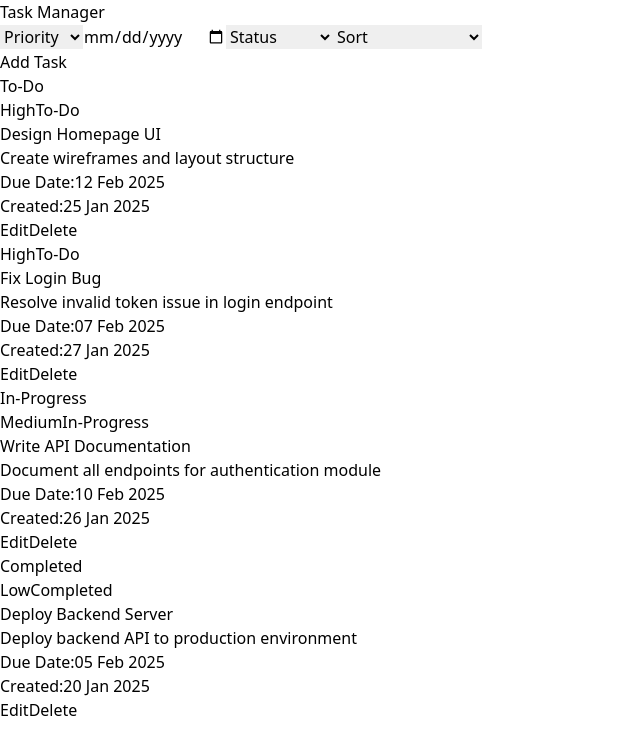
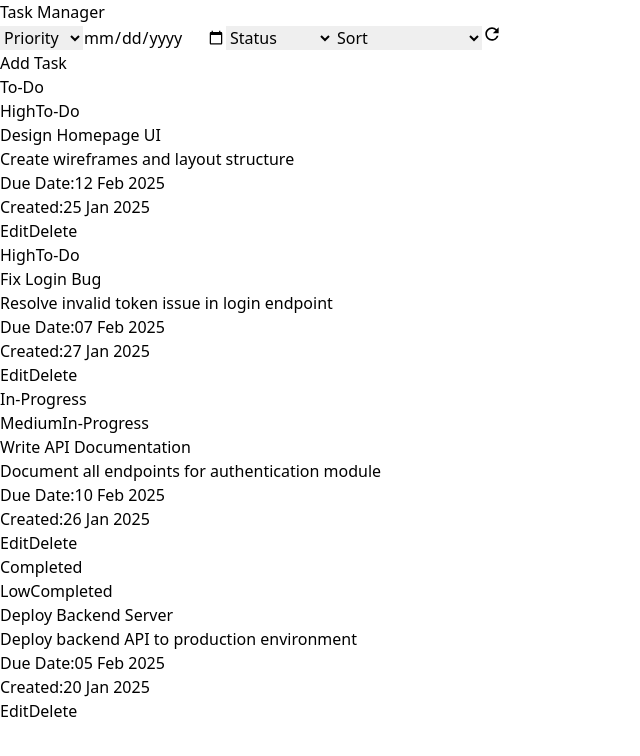
Before and after one commit to suman987654432/Sunstone_Frontend_Assignment, a React app: page / in a window 1280 px wide. Shown: the top 756 px of the page, without its empty margins (0-640 px from the left). Built offline with nearby package versions, Linux system fonts and the light colour scheme; the HTML template or start-up script is replaced by a standard one.

Commit message:
add reset option in filter option

```diff
--- a/package.json
+++ b/package.json
@@ -15,6 +15,7 @@
     "postcss": "^8.5.6",
     "react": "^19.2.0",
     "react-dom": "^19.2.0",
+    "react-icons": "^5.5.0",
     "tailwindcss": "^3.4.18"
   },
   "devDependencies": {
--- a/src/components/Navbar.jsx
+++ b/src/components/Navbar.jsx
@@ -1,4 +1,6 @@
-const Navbar = ({ onAddTask, onFilter, onSort }) => {
+import { MdRefresh } from "react-icons/md";
+
+const Navbar = ({ onAddTask, onFilter, onSort, onReset }) => {
   return (
     <nav className="flex flex-col md:flex-row items-center justify-between gap-3 px-4 md:px-6 py-3 bg-gray-200 border-b border-gray-300 sticky top-0 z-10">
       <h2 className="text-xl font-semibold">Task Manager</h2>
@@ -41,6 +43,14 @@ const Navbar = ({ onAddTask, onFilter, onSort }) => {
           <option value="closest">Closest Due Date</option>
         </select>
 
+        <button
+          onClick={onReset}
+          className="px-3 py-1 text-sm md:text-base bg-red-500 text-white rounded-md hover:bg-red-600 transition flex items-center gap-1"
+          title="Reset Filters"
+        >
+          <MdRefresh size={20} />
+        </button>
+
       </div>
 
 
--- a/src/pages/Dashboard.jsx
+++ b/src/pages/Dashboard.jsx
@@ -45,7 +45,7 @@ const Dashboard = () => {
     setTasks(updatedTasks);
   }
   // sort and filter logic
-  const getProcessedTasks = () => {
+  const TaskProcess = () => {
     let result = [...tasks];
 
     if (filters.priority) {
@@ -92,7 +92,11 @@ const Dashboard = () => {
         onFilter={(type, value) =>
           setFilters((prev) => ({ ...prev, [type]: value }))
         }
-        onSort={(value) => setSortBy(value)} />
+        onSort={(value) => setSortBy(value)}
+        onReset={() => {
+          setFilters({ priority: "", dueDate: "", status: "" });
+          setSortBy("");
+        }} />
       {showForm && (
         <TaskForm
           editingTask={editingTask}
@@ -116,7 +120,7 @@ const Dashboard = () => {
               >
                 <h3 className="text-base md:text-lg font-semibold mb-2 md:mb-3 text-center">To-Do</h3>
 
-                {getProcessedTasks().filter((t) => t.status === "To-Do")
+                {TaskProcess().filter((t) => t.status === "To-Do")
                   .map((task, index) => (
                     <Draggable key={task.id} draggableId={String(task.id)} index={index}>
                       {(p) => (
@@ -157,7 +161,7 @@ const Dashboard = () => {
               >
 
                 <h3 className="text-base md:text-lg font-semibold mb-2 md:mb-3 text-center">In-Progress</h3>
-                {getProcessedTasks().filter((t) => t.status === "In-Progress")
+                {TaskProcess().filter((t) => t.status === "In-Progress")
                   .map((task, index) => (
                     <Draggable key={task.id} draggableId={String(task.id)} index={index}>
                       {(p) => (
@@ -197,7 +201,7 @@ const Dashboard = () => {
               >
 
                 <h3 className="text-base md:text-lg font-semibold mb-2 md:md-3 text-center">Completed</h3>
-                {getProcessedTasks().filter((t) => t.status === "Completed")
+                {TaskProcess().filter((t) => t.status === "Completed")
                   .map((task, index) => (
                     <Draggable key={task.id} draggableId={String(task.id)} index={index}>
                       {(p) => (
```
Also changed, not shown: 1 other file (tests, documents, lock files or other folders).
